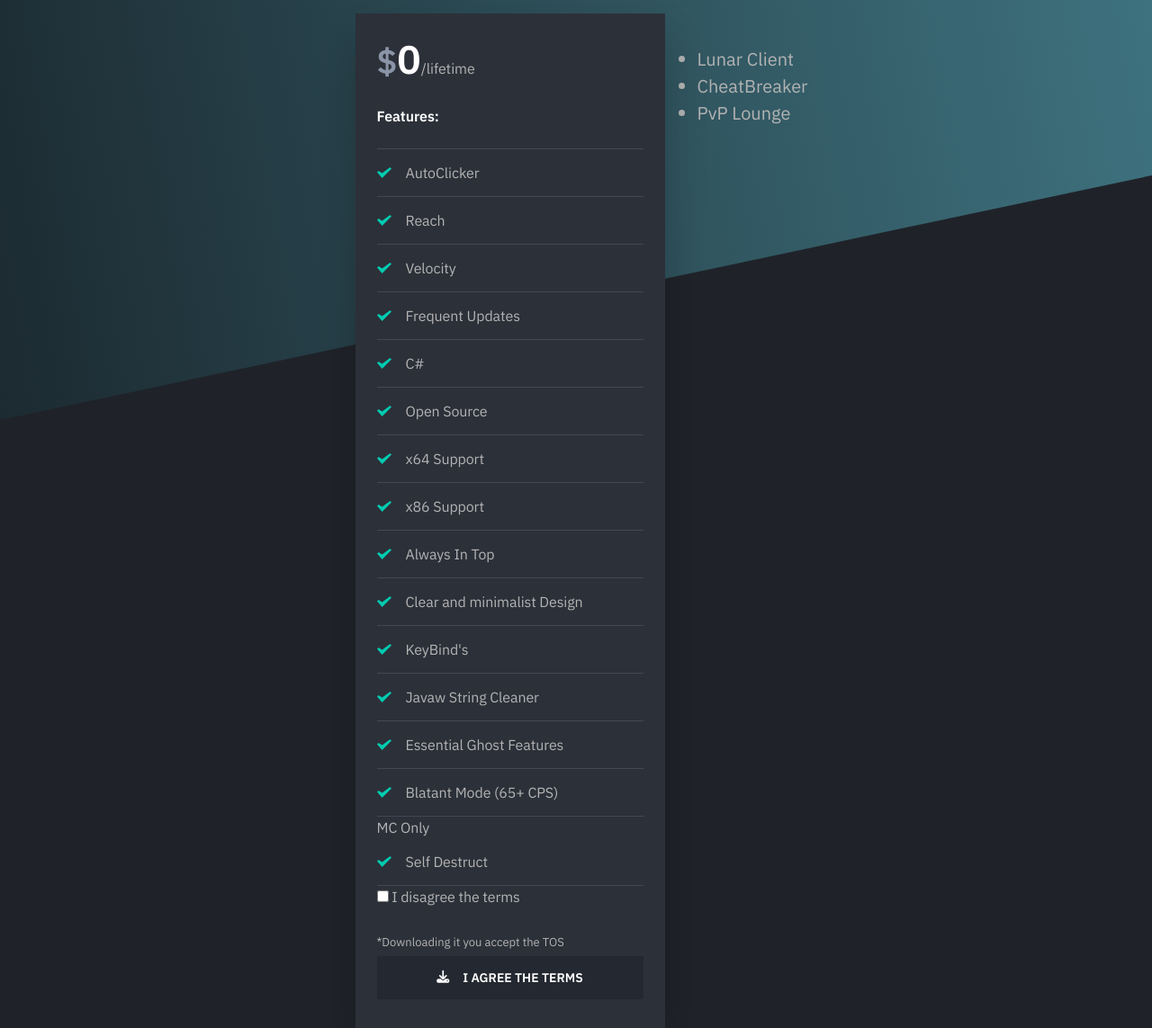
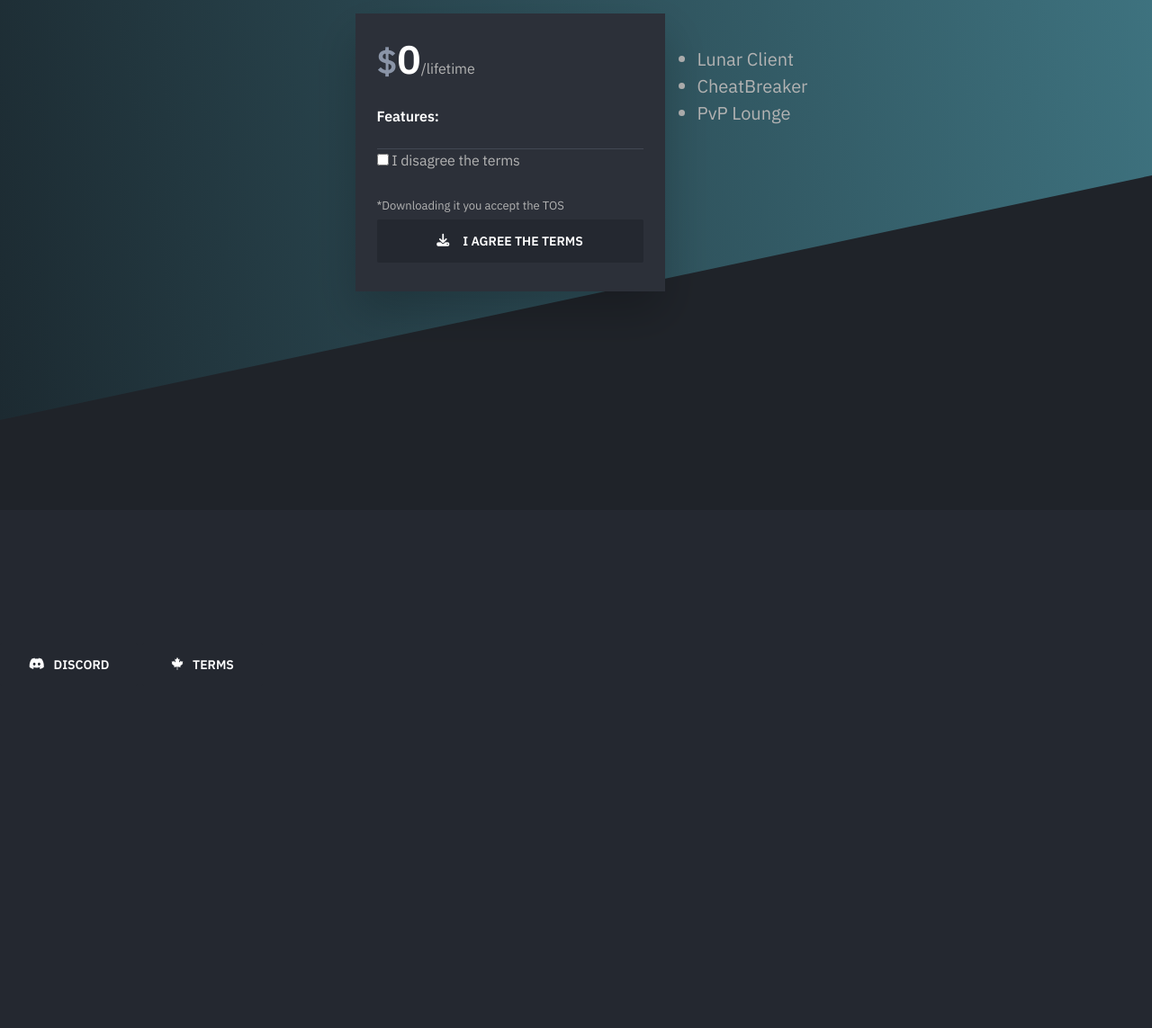
Before and after one commit to Ryl4n/ryl4n.github.io, a plain HTML site: page index.html in a window 1280 px wide. Shown: the part 233-1376 px from the top of the page at 90% size. After the commit the page ends 996 px from the top, so only its background shows below. Drawn offline with nearby package versions, Linux system fonts and the light colour scheme.

Commit message:
Update index.html

```diff
--- a/index.html
+++ b/index.html
@@ -34,7 +34,7 @@
                     <div class="container-sm">
                         <div class="pricing-inner section-inner">
                             <div class="pricing-header text-center">
-                                <h2 class="section-title mt-0">Mye Client</h2>
+                                <h2 class="section-title mt-0">Rylan was here</h2>
                             </div>
                             <div class="pricing-tables-wrap">
                                 <div class="pricing-table">
@@ -44,54 +44,7 @@
                                             </div>
                                             <div class="pricing-table-features-title text-xs pt-24 pb-24">Features:</div>
                                             <ul class="pricing-table-features list-reset text-xs">
-                                                <li>
-                                                    <span>AutoClicker</span>
-                                                </li>
-                                              <li>
-                                                    <span>Reach</span>
-                                                </li>
-                                              <li>
-                                                    <span>Velocity</span>
-                                                </li>
-                                              <li>
-                                                    <span>Frequent Updates</span>
-                                                </li>
-                                              <li>
-                                                    <span>C#</span>
-                                                </li>
-                                              <li>
-                                                    <span>Open Source</span>
-                                                </li>
-                                              <li>
-                                                    <span>x64 Support</span>
-                                                </li>
-                                              <li>
-                                                    <span>x86 Support</span>
-                                                </li>
-                                              <li>
-                                                    <span>Always In Top</span>
-                                                </li>
-                                              <li>
-                                                    <span>Clear and minimalist Design</span>
-                                                </li>
-                                              <li>
-                                                    <span>KeyBind's</span>
-                                                </li>
-                                              <li>
-                                                    <span>Javaw String Cleaner</span>
-                                                </li>
-                                              <li>
-                                                    <span>Essential Ghost Features</span>
-                                                </li>
-                                              <li>
-                                                    <span>Blatant Mode (65+ CPS)</span>
-                                              </li>
-                                              <l1>
-                                                    <span>MC Only</span>
-                                              </l1>
-                                              <li>
-                                                    <span>Self Destruct</span>
-                                                </li>
+
 
                                               <l1><input type="checkbox" class="chb" onclick="func()" id="fei">   I disagree the terms</l1>
 					</ul>
```
